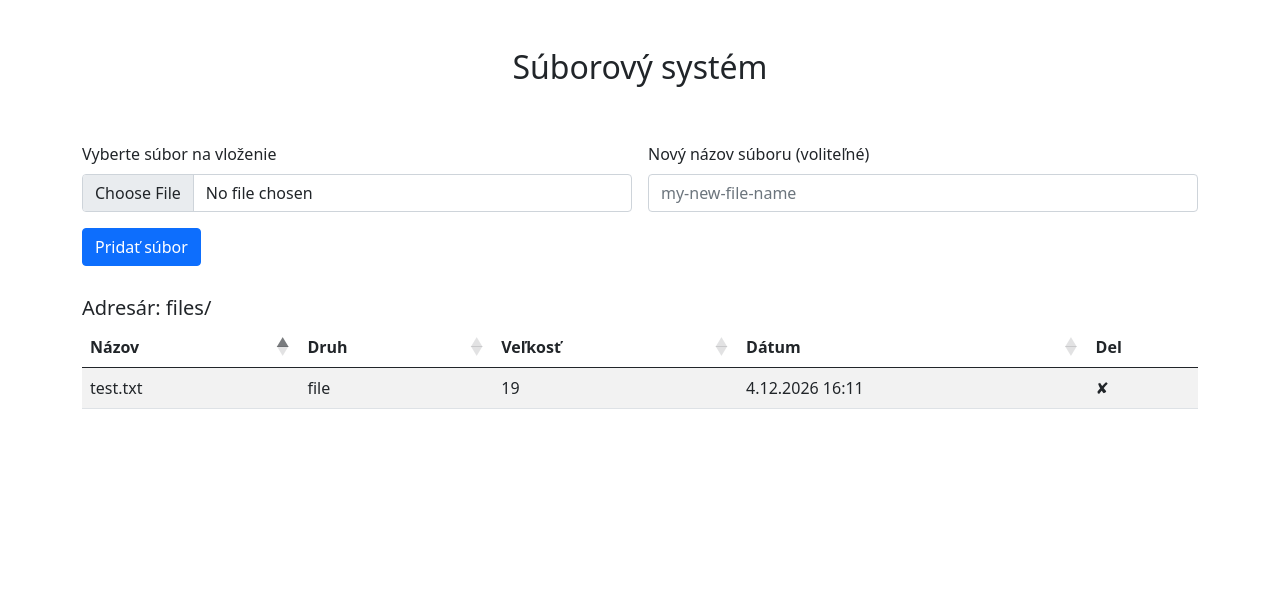
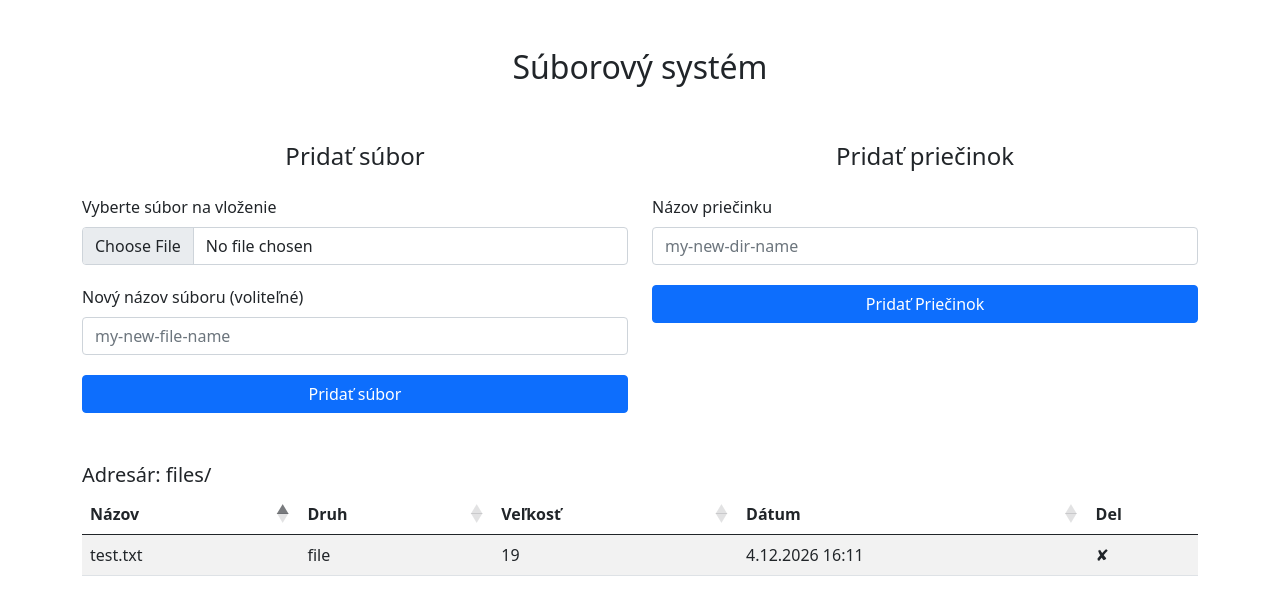
Before and after one commit to tomasdrus/php-file-system, a PHP site: page / in a window 1280 px wide. Shown: the top 615 px of the page. Run offline with PHP 8.4, Linux system fonts and the light colour scheme; some libraries are stand-ins or nearby versions.

Commit message:
add forgotten files

```diff
--- a/index.php
+++ b/index.php
@@ -7,7 +7,7 @@
 
     $files = scandir($dir, SCANDIR_SORT_ASCENDING);
     foreach($files as $key => $file) {
-        if($file == '.' || $file == '..'){
+        if($file == '.' || $file == '..' || $file == '.DS_Store'){
             unset($files[$key]);
         }
     }
@@ -70,6 +70,15 @@
             return '';
         }
     }
+
+    function routeAddDir() {
+        if (isset($_GET['route'])) {
+            return 'assets/adddir.php?route='. $_GET['route'];
+        }
+        else{
+            return 'assets/adddir.php';
+        }
+    }
 ?>
 
 <!DOCTYPE HTML>
@@ -97,19 +106,36 @@
 
 
 <div class="container">
-    <form action="<?= routeAdd() ?>" method="post" enctype="multipart/form-data" class="row g-3">
+    <div class="row">
         <div class="col-md-6">
-            <label for="fileToUpload" class="form-label">Vyberte súbor na vloženie</label>
-            <input type="file" name="fileToUpload" id="fileToUpload" class="form-control">
+            <form action="<?= routeAdd() ?>" method="post" enctype="multipart/form-data">
+                <div class="col-12" style="margin-bottom: 20px">
+                    <h4 class="text-center mb-4">Pridať súbor</h4>
+                    <label for="fileToUpload" class="form-label">Vyberte súbor na vloženie</label>
+                    <input type="file" name="fileToUpload" id="fileToUpload" class="form-control">
+                </div>
+                <div class="col-12" style="margin-bottom: 20px">
+                    <label for="fileName" class="form-label">Nový názov súboru (voliteľné)</label>
+                    <input type="text" name="fileName" id="fileName" class="form-control" placeholder="my-new-file-name">
+                </div>
+                <div class="col-12" style="margin-bottom: 20px">
+                    <button class="btn btn-primary w-100" type="submit">Pridať súbor</button>
+                </div>
+            </form>
         </div>
         <div class="col-md-6">
-            <label for="fileName" class="form-label">Nový názov súboru (voliteľné)</label>
-            <input type="text" name="fileName" id="fileName" class="form-control" placeholder="my-new-file-name">
+            <form action="<?= routeAddDir() ?>" method="post" enctype="multipart/form-data">
+                <div class="col-12" style="margin-bottom: 20px">
+                    <h4 class="text-center mb-4">Pridať priečinok</h4>
+                    <label for="dirName" class="form-label">Názov priečinku</label>
+                    <input type="text" name="dirName" id="dirName" class="form-control" placeholder="my-new-dir-name">
+                </div>
+                <div class="col-12">
+                    <button class="btn btn-primary w-100" type="submit">Pridať Priečinok</button>
+                </div>
+            </form>
         </div>
-        <div class="col-12">
-            <button class="btn btn-primary" type="submit">Pridať súbor</button>
-        </div>
-    </form>
+    </div>
 </div>
 
 
```
